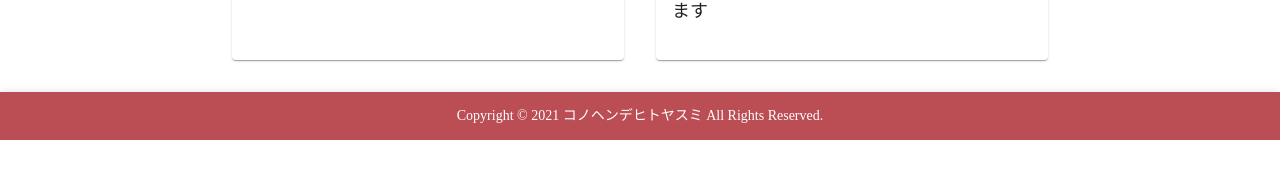
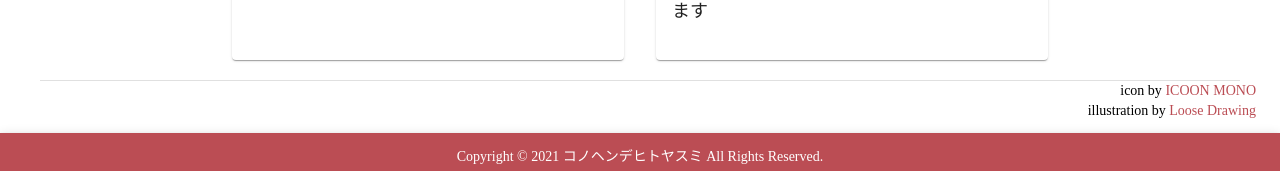
Before and after one commit to punipuni21/HackU_team1, a React (Create React App) app in the folder hacku-team1/: page / in a window 1280 px wide. Shown: the part 1631-1802 px from the top of the page. Before the commit the page ends 1771 px from the top, so only its background shows below. Built offline with nearby package versions, Linux system fonts and the light colour scheme; no server answers; the database is empty.

Commit message:
クレジット表記を追加

```diff
--- a/hacku-team1/src/components/pages/TopPage.tsx
+++ b/hacku-team1/src/components/pages/TopPage.tsx
@@ -1,6 +1,9 @@
 import React, { useEffect, useState } from "react";
 import { createStyles, makeStyles, Theme } from "@material-ui/core/styles";
 import Container from "@material-ui/core/Container";
+import Divider from "@material-ui/core/Divider";
+import Link from "@material-ui/core/Link";
+import Typography from "@material-ui/core/Typography";
 
 import CheckCircle from "@material-ui/icons/CheckCircle";
 import SupervisedUserCircleIcon from "@material-ui/icons/SupervisedUserCircle";
@@ -110,6 +113,14 @@ const TopPage: React.FC<Props> = ({ uid, setOtherUid }) => {
         contents={shuffleArray(recoUsersList)}
       ></RecommendedUsersList>
       <Usage />
+      <Divider variant="middle" />
+      <Typography variant="body2" align="right">
+        icon by <Link href="https://icooon-mono.com/">ICOON MONO</Link>
+      </Typography>
+      <Typography variant="body2" align="right">
+        illustration by{" "}
+        <Link href="https://loosedrawing.com/">Loose Drawing</Link>
+      </Typography>
     </Container>
   );
 };
```
